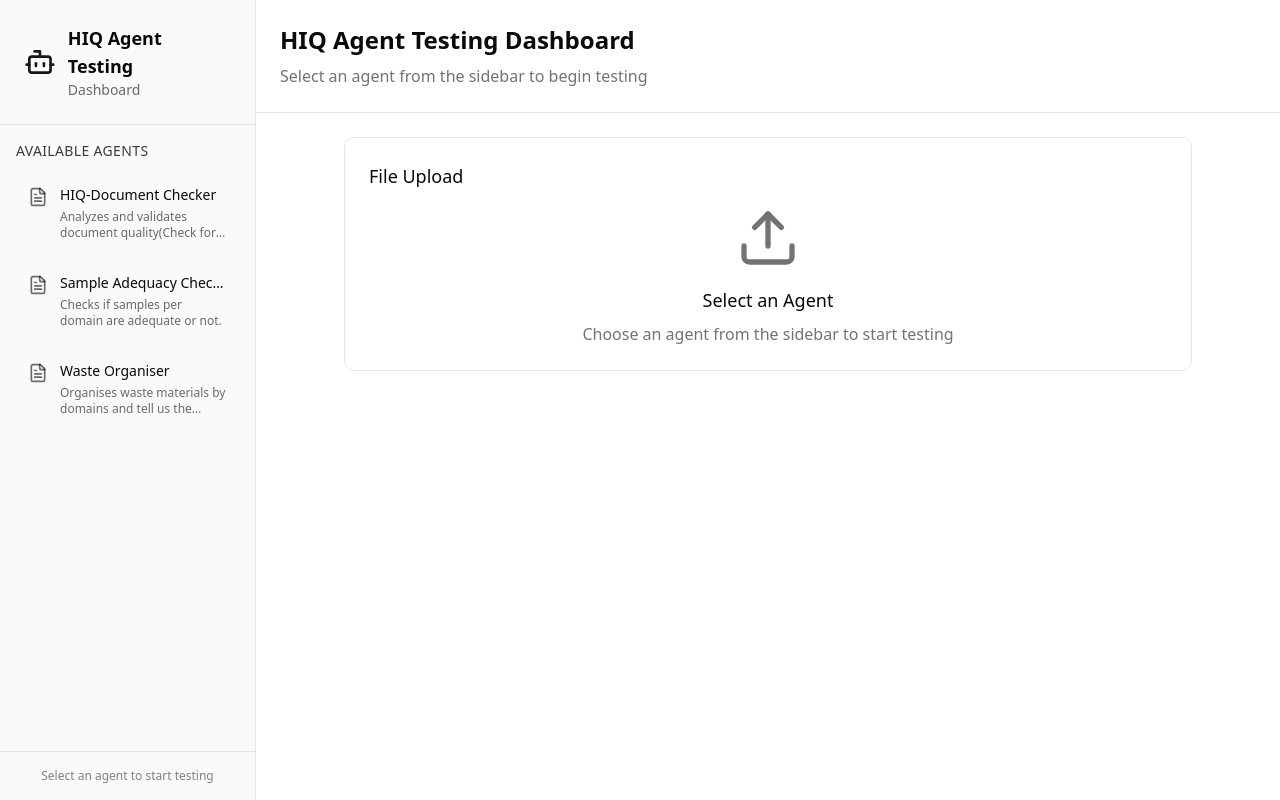
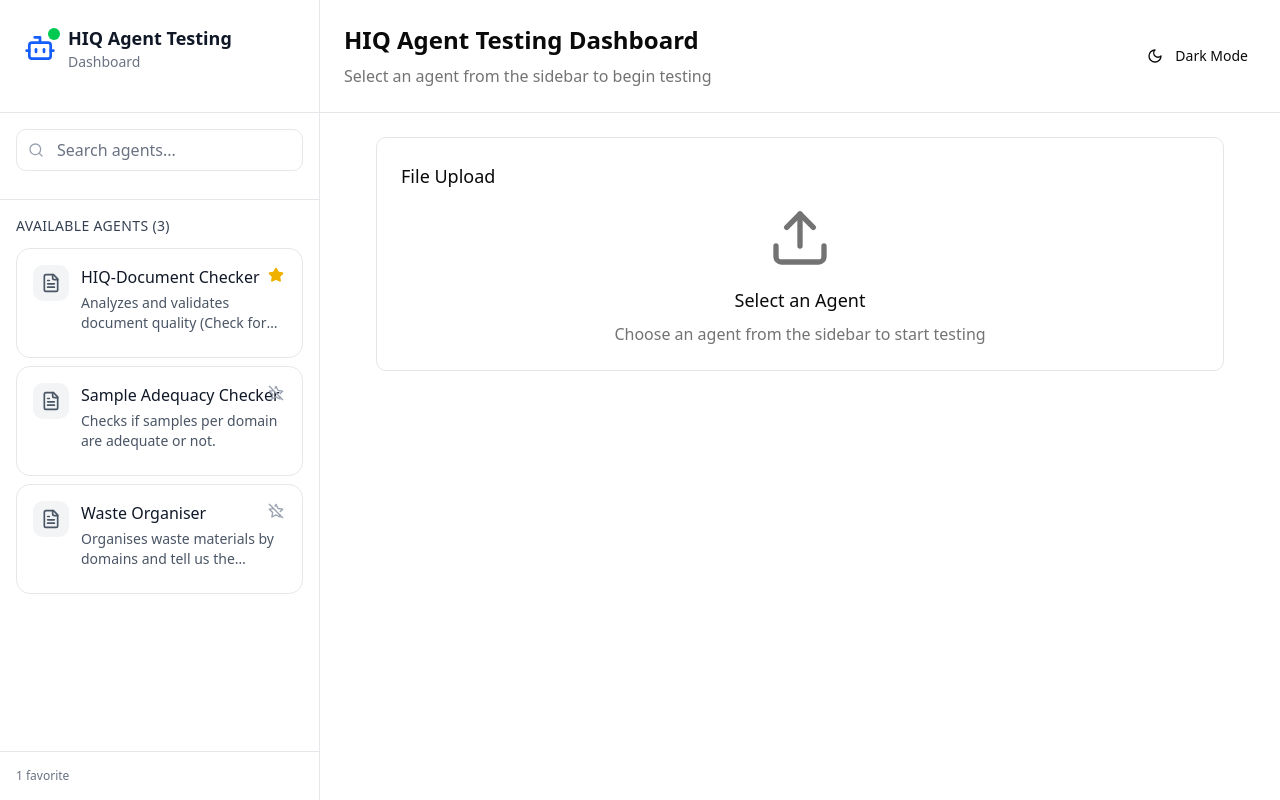
Before and after one commit to shreyansh-jain-10/hiq-agent-dashboard, a React (Vite) app: page / in a window 1280 px wide. Built offline with nearby package versions, Linux system fonts and the light colour scheme.

Commit message:
UI changes major

```diff
--- a/src/App.jsx
+++ b/src/App.jsx
@@ -3,10 +3,14 @@ import Sidebar from './components/Sidebar'
 import FileUpload from './components/FileUpload'
 import ResponseDisplay from './components/ResponseDisplay'
 import './App.css'
+import { useEffect } from 'react'
+import { Moon } from 'lucide-react'
+import { Sun } from 'lucide-react'
 
 function App() {
   const [selectedAgent, setSelectedAgent] = useState(null)
   const [response, setResponse] = useState(null)
+  const [theme, setTheme] = useState('light')
 
   const handleAgentSelect = (agent) => {
     setSelectedAgent(agent)
@@ -17,6 +21,17 @@ function App() {
     setResponse(responseData)
   }
 
+  useEffect(() => {
+    if (theme === 'dark') {
+      document.documentElement.classList.add('dark')
+    } else {
+      document.documentElement.classList.remove('dark')
+    }
+  }, [theme])
+
+  const handleThemeChange = (newTheme) => {
+    setTheme(newTheme)
+  }
   return (
     <div className="flex h-screen bg-background">
       {/* Sidebar */}
@@ -29,7 +44,8 @@ function App() {
       <div className="flex-1 flex flex-col overflow-hidden">
         {/* Header */}
         <header className="bg-card border-b border-border p-6">
-          <div className="max-w-4xl">
+          <div className="w-full flex justify-between items-center">
+            <div>
               {selectedAgent ? (
                 <div>
                   <h1 className="text-2xl font-semibold text-foreground mb-2">
@@ -38,6 +54,7 @@ function App() {
                   <p className="text-muted-foreground">
                     {selectedAgent.description}
                   </p>
+
                 </div>
               ) : (
                 <div>
@@ -49,6 +66,26 @@ function App() {
                   </p>
                 </div>
               )}
+            </div>
+            <div>
+              <button
+                onClick={() => {
+                  handleThemeChange(theme === 'light' ? 'dark' : 'light')
+                  // setShowUserMenu(false)
+                }}
+                className="w-full flex cursor-pointer items-center gap-3 p-2 rounded-lg hover:bg-gray-100 dark:hover:bg-gray-700 transition-colors"
+              >
+
+                {theme === 'light' ? (
+                  <Moon className="w-4 h-4" />
+                ) : (
+                  <Sun className="w-4 h-4" />
+                )}
+                <span className="text-sm">
+                  {theme === 'light' ? 'Dark Mode' : 'Light Mode'}
+                </span>
+              </button>
+            </div>
           </div>
         </header>
 
--- a/src/components/Sidebar.jsx
+++ b/src/components/Sidebar.jsx
@@ -1,11 +1,29 @@
-import { useState } from 'react'
-import { FileText, Bot } from 'lucide-react'
+import { useState, useEffect, useMemo } from 'react'
+import {
+  FileText,
+  Bot,
+  Search,
+  Star,
+  StarOff,
+  Settings,
+  Moon,
+  Sun,
+  User,
+  Bell,
+  Menu,
+  X,
+  Filter,
+  Activity,
+  Clock,
+  CheckCircle,
+  AlertCircle
+} from 'lucide-react'
 
 const agents = [
   {
     id: 'hiq-document-checker',
     name: 'HIQ-Document Checker',
-    description: 'Analyzes and validates document quality(Check for report validity and three mandatory sections)',
+    description: 'Analyzes and validates document quality (Check for report validity and three mandatory sections)',
     icon: FileText,
     webhook: 'https://gluagents.xyz/webhook/e91d733a-4fe5-41cf-a024-9b2ec3a6f914'
   },
@@ -25,60 +43,252 @@ const agents = [
   }
 ]
 
-export default function Sidebar({ selectedAgent, onAgentSelect }) {
-  return (
-    <div className="w-64 bg-sidebar border-r border-sidebar-border h-screen flex flex-col">
-      {/* Header */}
-      <div className="p-6 border-b border-sidebar-border">
-        <div className="flex items-center gap-3">
-          <Bot className="w-8 h-8 text-sidebar-primary" />
-          <div>
-            <h1 className="text-lg font-semibold text-sidebar-foreground">HIQ Agent Testing</h1>
-            <p className="text-sm text-sidebar-foreground/60">Dashboard</p>
-          </div>
+export default function Sidebar({
+  selectedAgent,
+  onAgentSelect,
+  theme = 'light',
+  onThemeChange,
+  collapsed = false,
+  onToggleCollapse
+}) {
+  const [searchQuery, setSearchQuery] = useState('')
+  const [favorites, setFavorites] = useState(['hiq-document-checker'])
+  const [showUserMenu, setShowUserMenu] = useState(false)
+  const [showFilters, setShowFilters] = useState(false)
+  const [statusFilter, setStatusFilter] = useState('all')
+  const [categoryFilter, setCategoryFilter] = useState('all')
+
+  // Filter and search agents
+  const filteredAgents = useMemo(() => {
+    return agents.filter(agent => {
+      const matchesSearch = agent.name.toLowerCase().includes(searchQuery.toLowerCase()) ||
+        agent.description.toLowerCase().includes(searchQuery.toLowerCase())
+
+      return matchesSearch
+    })
+  }, [searchQuery, statusFilter, categoryFilter])
+
+  // Sort agents: favorites first, then by name
+  const sortedAgents = useMemo(() => {
+    return [...filteredAgents].sort((a, b) => {
+      const aIsFavorite = favorites.includes(a.id)
+      const bIsFavorite = favorites.includes(b.id)
+
+      if (aIsFavorite && !bIsFavorite) return -1
+      if (!aIsFavorite && bIsFavorite) return 1
+      return a.name.localeCompare(b.name)
+    })
+  }, [filteredAgents, favorites])
+
+  const toggleFavorite = (agentId) => {
+    setFavorites(prev =>
+      prev.includes(agentId)
+        ? prev.filter(id => id !== agentId)
+        : [...prev, agentId]
+    )
+  }
+
+  if (collapsed) {
+    return (
+      <div className="w-16 bg-white dark:bg-gray-900 border-r border-gray-200 dark:border-gray-700 h-screen flex flex-col">
+        <div className="p-4 border-b border-gray-200 dark:border-gray-700">
+          <button
+            onClick={onToggleCollapse}
+            className="w-8 h-8 flex items-center justify-center rounded-lg hover:bg-gray-100 dark:hover:bg-gray-800 transition-colors"
+          >
+            <Menu className="w-5 h-5 text-gray-600 dark:text-gray-400" />
+          </button>
         </div>
-      </div>
 
-      {/* Agent List */}
-      <div className="flex-1 p-4">
-        <h2 className="text-sm font-medium text-sidebar-foreground/80 mb-3 uppercase tracking-wide">
-          Available Agents
-        </h2>
-        <div className="space-y-2">
-          {agents.map((agent) => {
+        <div className="flex-1 p-2 space-y-2">
+          {sortedAgents.slice(0, 3).map((agent) => {
             const Icon = agent.icon
             const isSelected = selectedAgent?.id === agent.id
+            const isFavorite = favorites.includes(agent.id)
 
             return (
               <button
                 key={agent.id}
                 onClick={() => onAgentSelect(agent)}
-                className={`w-full p-3 rounded-lg text-left transition-all duration-200 group ${isSelected
-                    ? 'bg-sidebar-accent text-sidebar-accent-foreground shadow-sm'
-                    : 'hover:bg-sidebar-accent/50 text-sidebar-foreground'
+                className={`w-12 h-12 rounded-lg flex items-center justify-center transition-all duration-200 relative group ${isSelected
+                    ? 'bg-blue-100 dark:bg-blue-900/30 text-blue-600 dark:text-blue-400'
+                    : 'hover:bg-gray-100 dark:hover:bg-gray-800 text-gray-600 dark:text-gray-400'
                   }`}
+                title={agent.name}
               >
-                <div className="flex items-start gap-3">
-                  <Icon className={`w-5 h-5 mt-0.5 ${isSelected ? 'text-sidebar-primary' : 'text-sidebar-foreground/60 group-hover:text-sidebar-primary'
-                    }`} />
-                  <div className="flex-1 min-w-0">
-                    <h3 className="font-medium text-sm truncate">{agent.name}</h3>
-                    <p className="text-xs text-sidebar-foreground/60 mt-1 line-clamp-2">
-                      {agent.description}
-                    </p>
-                  </div>
-                </div>
+                <Icon className="w-5 h-5" />
+                {isFavorite && (
+                  <Star className="w-3 h-3 text-yellow-500 absolute -top-1 -right-1 fill-current" />
+                )}
               </button>
             )
           })}
         </div>
       </div>
+    )
+  }
+
+  return (
+    <div className="w-80 bg-white dark:bg-gray-900 border-r border-gray-200 dark:border-gray-700 h-screen flex flex-col">
+      {/* Header */}
+      <div className="p-6 border-b border-gray-200 dark:border-gray-700">
+        <div className="flex items-center justify-between mb-4">
+          <div className="flex items-center gap-3">
+            <div className="relative">
+              <Bot className="w-8 h-8 text-blue-600 dark:text-blue-400" />
+              <div className="absolute -top-1 -right-1 w-3 h-3 bg-green-500 rounded-full" />
+            </div>
+            <div>
+              <h1 className="text-lg font-semibold text-gray-900 dark:text-white">HIQ Agent Testing</h1>
+              <p className="text-sm text-gray-500 dark:text-gray-400">Dashboard</p>
+            </div>
+          </div>
+        </div>
+
+        {/* User Profile */}
+
+      </div>
+
+      {/* Search and Filters */}
+      <div className="p-4 border-b border-gray-200 dark:border-gray-700">
+        <div className="relative mb-3">
+          <Search className="absolute left-3 top-1/2 transform -translate-y-1/2 w-4 h-4 text-gray-400" />
+          <input
+            type="text"
+            placeholder="Search agents..."
+            value={searchQuery}
+            onChange={(e) => setSearchQuery(e.target.value)}
+            className="w-full pl-10 pr-4 py-2 border border-gray-200 dark:border-gray-700 rounded-lg bg-white dark:bg-gray-800 text-gray-900 dark:text-white placeholder-gray-500 dark:placeholder-gray-400 focus:outline-none focus:ring-2 focus:ring-blue-500 focus:border-transparent"
+          />
+        </div>
+
+        {showFilters && (
+          <div className="mt-3 space-y-3 p-3 bg-gray-50 dark:bg-gray-800 rounded-lg">
+            <div>
+              <label className="block text-sm font-medium text-gray-700 dark:text-gray-300 mb-1">
+                Status
+              </label>
+              <select
+                value={statusFilter}
+                onChange={(e) => setStatusFilter(e.target.value)}
+                className="w-full px-3 py-1.5 border border-gray-200 dark:border-gray-600 rounded-lg bg-white dark:bg-gray-700 text-gray-900 dark:text-white text-sm focus:outline-none focus:ring-2 focus:ring-blue-500"
+              >
+                <option value="all">All Status</option>
+                <option value="online">Online</option>
+                <option value="busy">Busy</option>
+                <option value="offline">Offline</option>
+              </select>
+            </div>
+
+            <div>
+              <label className="block text-sm font-medium text-gray-700 dark:text-gray-300 mb-1">
+                Category
+              </label>
+              <select
+                value={categoryFilter}
+                onChange={(e) => setCategoryFilter(e.target.value)}
+                className="w-full px-3 py-1.5 border border-gray-200 dark:border-gray-600 rounded-lg bg-white dark:bg-gray-700 text-gray-900 dark:text-white text-sm focus:outline-none focus:ring-2 focus:ring-blue-500"
+              >
+                <option value="all">All Categories</option>
+                <option value="document">Document</option>
+                <option value="analysis">Analysis</option>
+                <option value="organization">Organization</option>
+              </select>
+            </div>
+          </div>
+        )}
+      </div>
+
+      {/* Agent List */}
+      <div className="flex-1 overflow-y-auto">
+        <div className="p-4">
+          <div className="flex items-center justify-between mb-3">
+            <h2 className="text-sm font-medium text-gray-700 dark:text-gray-300 uppercase tracking-wide">
+              Available Agents ({sortedAgents.length})
+            </h2>
+          </div>
+
+          <div className="space-y-2">
+            {sortedAgents.map((agent) => {
+              const Icon = agent.icon
+              const isSelected = selectedAgent?.id === agent.id
+              const isFavorite = favorites.includes(agent.id)
+
+              return (
+                <div
+                  key={agent.id}
+                  className={`relative group rounded-xl border transition-all duration-200 ${isSelected
+                      ? 'bg-blue-50 dark:bg-blue-900/20 border-blue-200 dark:border-blue-800 shadow-sm'
+                      : 'bg-white dark:bg-gray-800 border-gray-200 dark:border-gray-700 hover:border-blue-200 dark:hover:border-blue-800 hover:shadow-sm'
+                    }`}
+                >
+                  <button
+                    onClick={() => onAgentSelect(agent)}
+                    className="w-full p-4 text-left"
+                  >
+                    <div className="flex items-start gap-3">
+                      <div className="relative">
+                        <div className={`p-2 rounded-lg ${isSelected
+                            ? 'bg-blue-100 dark:bg-blue-900/40'
+                            : 'bg-gray-100 dark:bg-gray-700 group-hover:bg-blue-50 dark:group-hover:bg-blue-900/20'
+                          }`}>
+                          <Icon className={`w-5 h-5 ${isSelected
+                              ? 'text-blue-600 dark:text-blue-400'
+                              : 'text-gray-600 dark:text-gray-400 group-hover:text-blue-600 dark:group-hover:text-blue-400'
+                            }`} />
+                        </div>
+                      </div>
+
+                      <div className="flex-1 min-w-0">
+                        <div className="flex items-center gap-2 mb-1">
+                          <h3 className="font-medium text-gray-900 dark:text-white truncate">
+                            {agent.name}
+                          </h3>
+                        </div>
+
+                        <p className="text-sm text-gray-600 dark:text-gray-400 line-clamp-2 mb-2">
+                          {agent.description}
+                        </p>
+
+                      </div>
+                    </div>
+                  </button>
+
+                  <button
+                    onClick={(e) => {
+                      e.stopPropagation()
+                      toggleFavorite(agent.id)
+                    }}
+                    className="absolute top-3 right-3 p-1.5 rounded-lg hover:bg-gray-100 dark:hover:bg-gray-700 transition-colors"
+                  >
+                    {isFavorite ? (
+                      <Star className="w-4 h-4 text-yellow-500 fill-current" />
+                    ) : (
+                      <StarOff className="w-4 h-4 text-gray-400 hover:text-yellow-500" />
+                    )}
+                  </button>
+                </div>
+              )
+            })}
+          </div>
+
+          {sortedAgents.length === 0 && (
+            <div className="text-center py-8">
+              <Bot className="w-12 h-12 text-gray-300 dark:text-gray-600 mx-auto mb-3" />
+              <p className="text-gray-500 dark:text-gray-400">No agents found</p>
+              <p className="text-sm text-gray-400 dark:text-gray-500">Try adjusting your search or filters</p>
+            </div>
+          )}
+        </div>
+      </div>
 
       {/* Footer */}
-      <div className="p-4 border-t border-sidebar-border">
-        <p className="text-xs text-sidebar-foreground/50 text-center">
-          Select an agent to start testing
-        </p>
+      <div className="p-4 border-t border-gray-200 dark:border-gray-700">
+        <div className="flex items-center justify-between text-xs text-gray-500 dark:text-gray-400">
+          <span>
+            {favorites.length} favorite{favorites.length !== 1 ? 's' : ''}
+          </span>
+        </div>
       </div>
     </div>
   )
```
Lines whose indentation alone changed are shown as unchanged.
